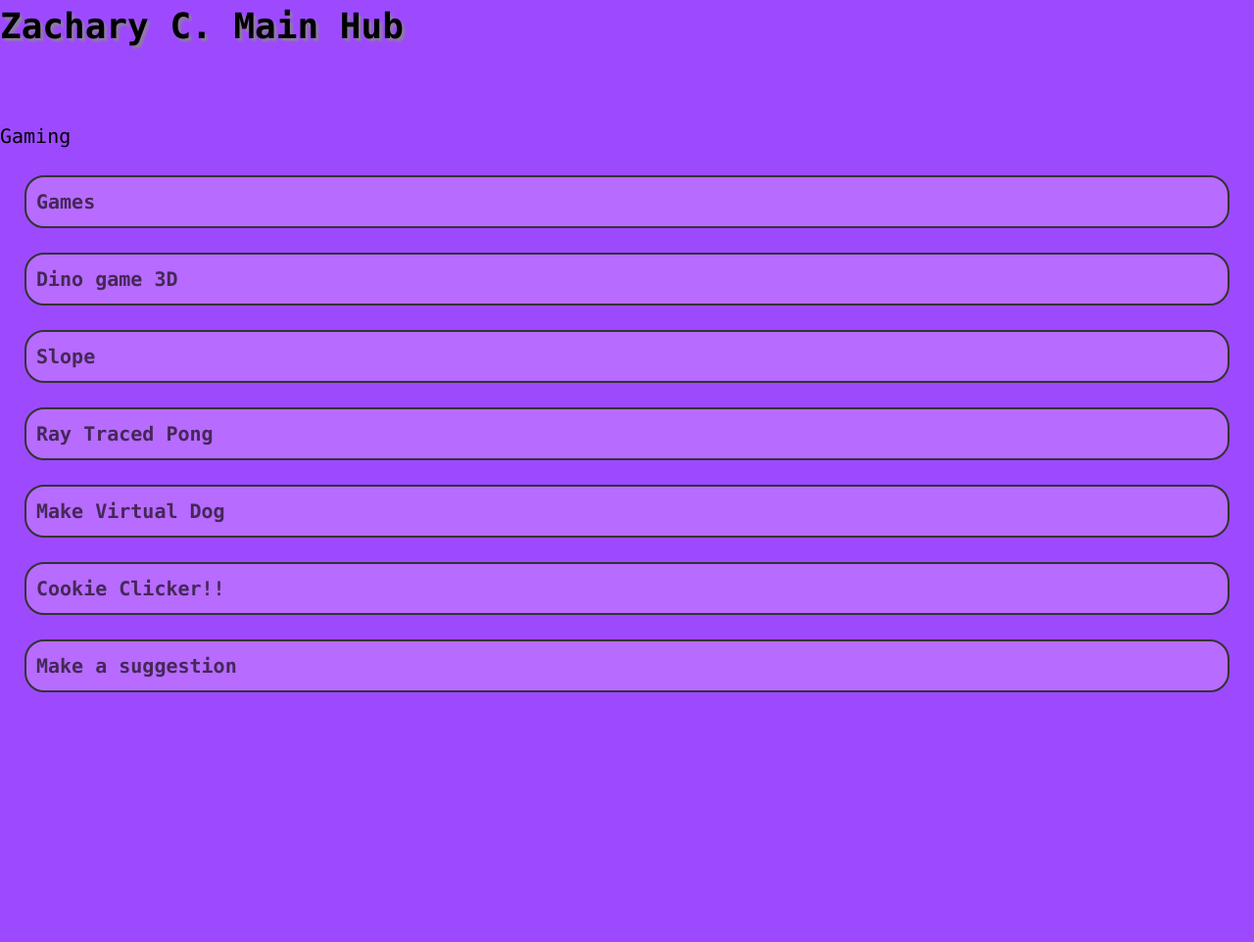
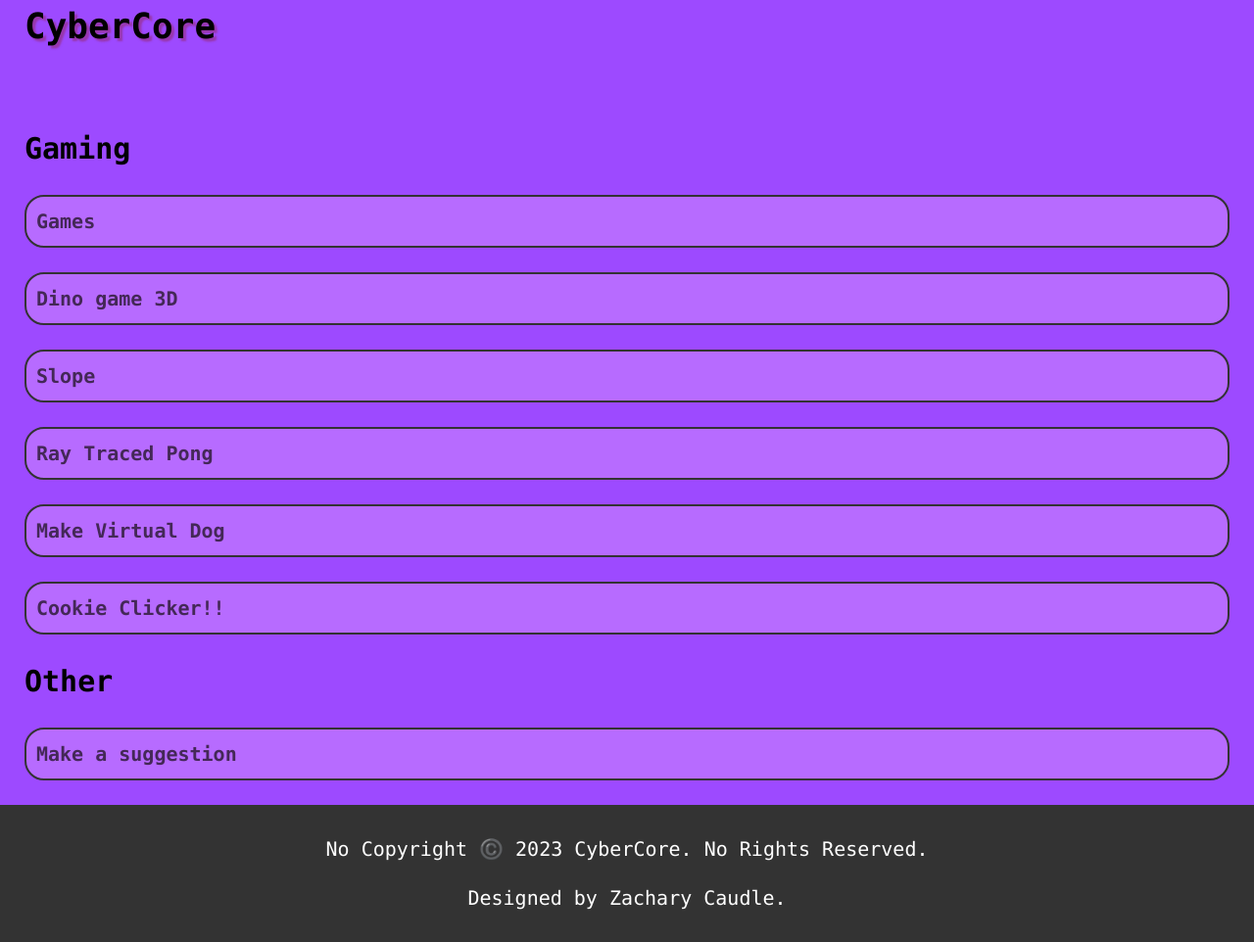
Before and after one commit to Realm6/CyberCore, a plain HTML site: page index.html in a window 1280 px wide. Shown: the whole page at 98% size. Before the commit the page ends 800 px from the top, so only its background shows below. Drawn offline with Linux system fonts and the light colour scheme.

Commit message:
Update index.html

```diff
--- a/index.html
+++ b/index.html
@@ -1,13 +1,18 @@
-<title>Zach's Student Hub</title>
+<title>CyberCore</title>
 <link rel="stylesheet" type="text/css" href="style.css">
 <link rel="icon" type="image/x-icon" href="/images/CEC253C5-D902-44B8-BB6A-5B91DF0EF421.png">
-<p><strong><span style="font-size: 36px; text-shadow: rgba(136, 136, 136, 0.8) 3px 3px 2px;">Zachary C. Main Hub</span></strong></p>
+<p><strong><span style="font-size: 36px; text-shadow: rgba(150, 50, 150, 0.8) 3px 3px 2px; padding: 25px;">CyberCore</span></strong></p>
 <p><br></p>
-<subtitle>Gaming</subtitle>
+<h2><strong><span style="padding: 25px;">Gaming</span></strong></h2>
 <p><a href="https://realm6.github.io/not-games/" rel="noopener noreferrer" target="_blank">Games</a></p>
 <p><a href="https://realm6.github.io/dino3d/" rel="noopener noreferrer" target="_blank">Dino game 3D</a></p>
 <p><a href="https://realm6.github.io/Slope-Game/" rel="noopener noreferrer" target="_blank">Slope</a></p>
 <p><a href="https://realm6.github.io/PathTracedPong/Path_Traced_Pong.html" rel="noopener noreferrer" target="_blank">Ray Traced Pong</a></p>
 <p><a href="https://realm6.github.io/Virtual-Dog/" rel="noopener noreferrer" target="_blank">Make Virtual Dog</a></p>
 <p><a href="https://realm6.github.io/cc/" rel="noopener noreferrer" target="_blank">Cookie Clicker!!</a></p>
+<h2><strong><span style="padding: 25px;">Other</span></strong></h2>
 <p><a href="https://forms.gle/FHtX7tCXYEPu9NscA" rel="noopener noreferrer" target="_blank">Make a suggestion</a></p>
+<footer>
+  <p>No Copyright ©️ 2023 CyberCore. No Rights Reserved.</p>
+  <p>Designed by Zachary Caudle.</p>
+</footer>
```
